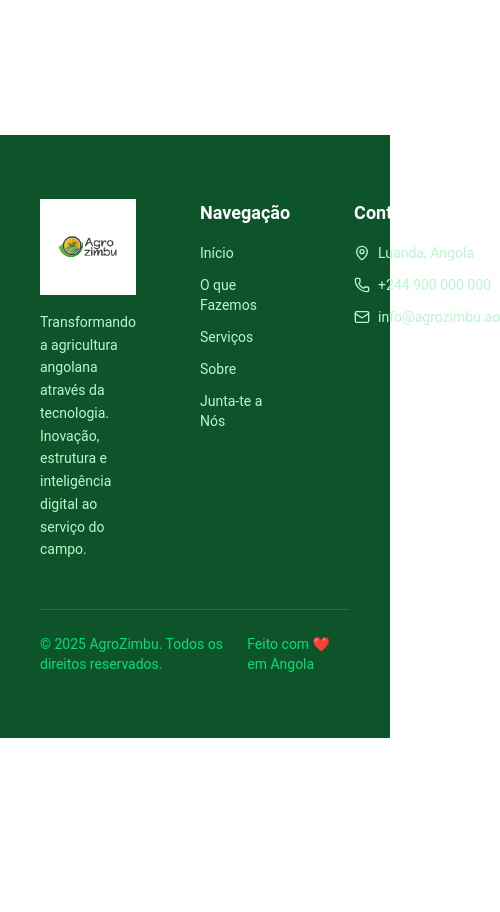
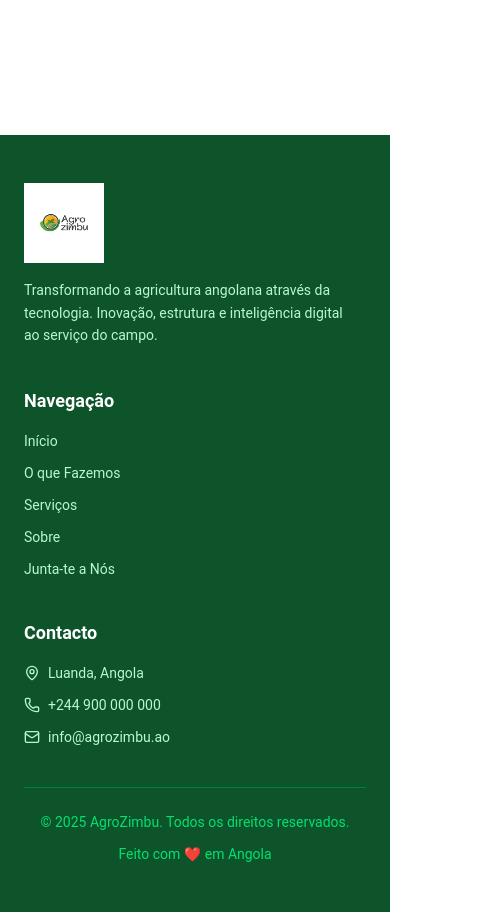
Before and after one commit to augusto447/agroZimbu, a React (Vite) app: page / in a window 390 px wide. Shown: the part 5540-6452 px from the top of the page, 500 px wide, since content can reach past the window. Before the commit the page ends 6278 px from the top, so only its background shows below. Built offline with nearby package versions, Linux system fonts and the light colour scheme.

Commit message:
responsivdade do footer

```diff
--- a/src/components/footer.tsx
+++ b/src/components/footer.tsx
@@ -5,16 +5,21 @@ import { Mail, MapPin, Phone } from "lucide-react"
 export function Footer() {
     return (
         <footer className="bg-green-900 text-white mt-20">
-            <div className="max-w-7xl mx-auto px-10 py-16">
-                <div className="flex gap-16 justify-between">
+            <div className="max-w-7xl mx-auto px-6 sm:px-10 py-12 sm:py-16">
+
+                {/* Container principal responsivo */}
+                <div className="flex flex-col md:flex-row gap-10 md:gap-16 justify-between">
 
                     {/* Logo e descrição */}
                     <div className="flex-1">
-                        <img src={logo} alt="AgroZimbu" className="w-24 h-24 object-contain mb-4" />
+                        <img
+                            src={logo}
+                            alt="AgroZimbu"
+                            className="w-20 h-20 sm:w-24 sm:h-24 object-contain mb-4"
+                        />
                         <p className="text-green-200 text-sm leading-relaxed max-w-xs">
                             Transformando a agricultura angolana através da tecnologia. Inovação, estrutura e inteligência digital ao serviço do campo.
                         </p>
-
                     </div>
 
                     {/* Links */}
@@ -50,10 +55,14 @@ export function Footer() {
 
                 </div>
 
-                {/* Linha separadora */}
-                <div className="border-t border-green-700 mt-12 pt-6 flex items-center justify-between">
-                    <p className="text-green-400 text-sm">© 2025 AgroZimbu. Todos os direitos reservados.</p>
-                    <p className="text-green-400 text-sm">Feito com ❤️ em Angola</p>
+                {/* Linha separadora responsiva */}
+                <div className="border-t border-green-700 mt-10 pt-6 flex flex-col md:flex-row gap-3 md:gap-0 items-center justify-between text-center md:text-left">
+                    <p className="text-green-400 text-sm">
+                        © 2025 AgroZimbu. Todos os direitos reservados.
+                    </p>
+                    <p className="text-green-400 text-sm">
+                        Feito com ❤️ em Angola
+                    </p>
                 </div>
             </div>
         </footer>
```
